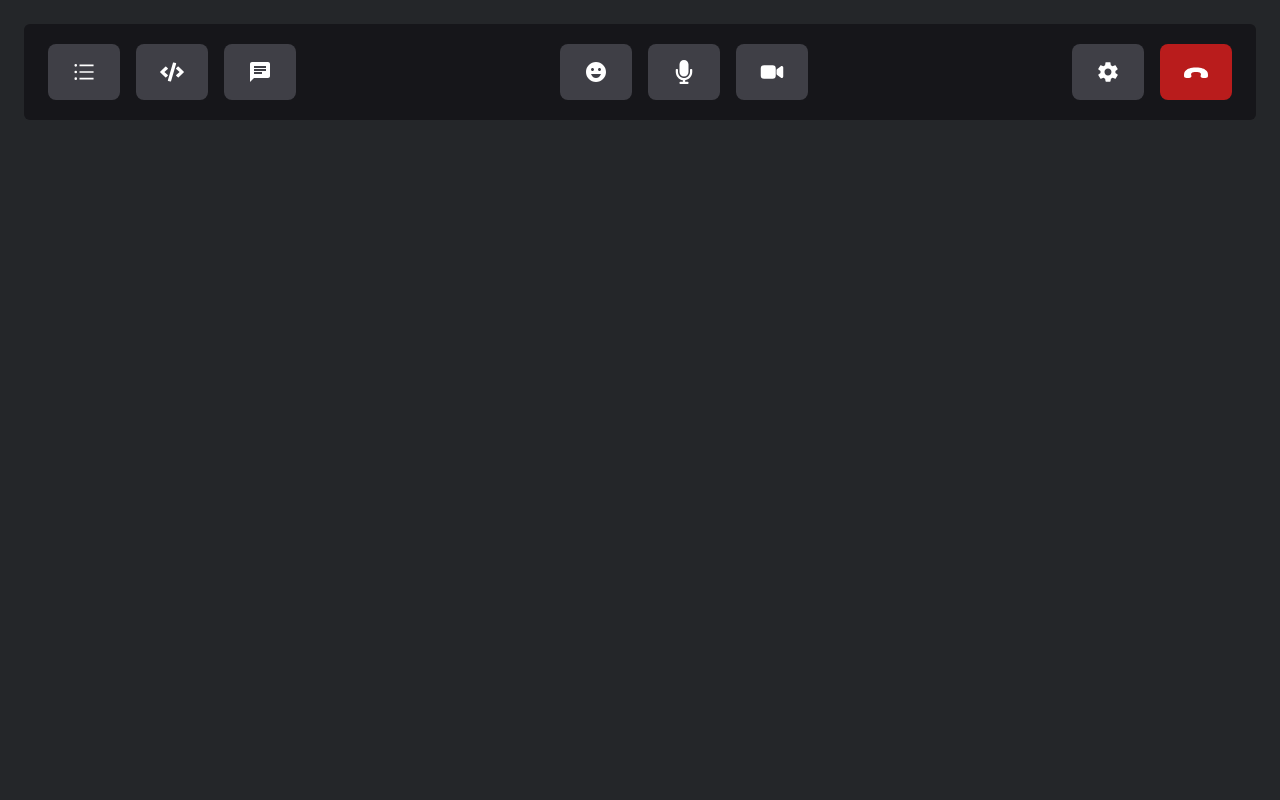
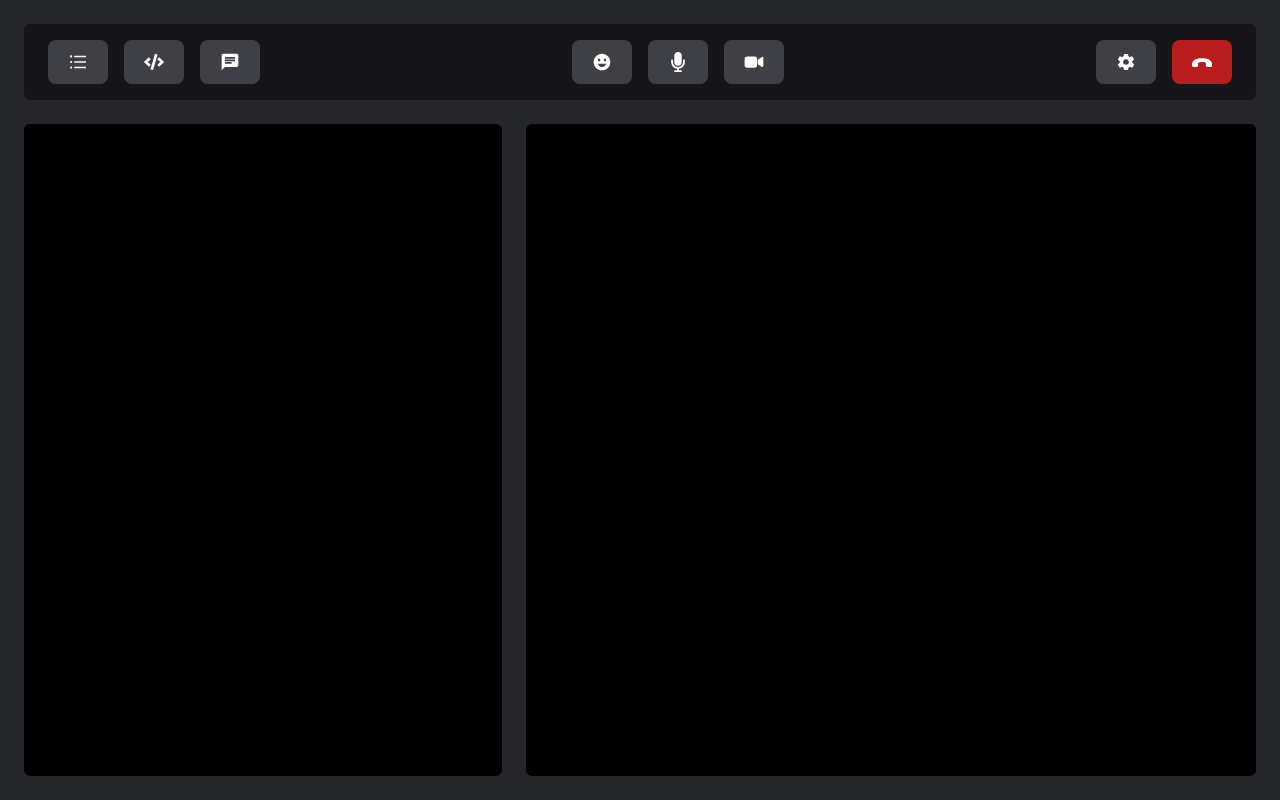
Before and after one commit to hustlerZzZ/talentIQ, a React (Vite) app in the folder frontend/: page /interviewee in a window 1280 px wide. Built offline with nearby package versions, Linux system fonts and the light colour scheme.

Commit message:
button fix

```diff
--- a/frontend/src/Components/Chat.tsx
+++ b/frontend/src/Components/Chat.tsx
@@ -3,8 +3,8 @@ import { MdChat } from "react-icons/md";
 function Chats() {
   return (
     <>
-        <button className="px-6 py-4 bg-zinc-700 rounded-lg flex justify-center items-center">
-            <MdChat className="text-white text-2xl" />
+        <button className="px-5 py-3 bg-zinc-700 rounded-lg flex justify-center items-center">
+            <MdChat className="text-white text-xl" />
              </button>
     </>
   )
--- a/frontend/src/Components/CodeEditor.tsx
+++ b/frontend/src/Components/CodeEditor.tsx
@@ -4,8 +4,8 @@ import { FaCode } from "react-icons/fa";
 function CodeEditor() {
   return (
     <>
-        <button className="px-6 py-4 bg-zinc-700 rounded-lg flex justify-center items-center">
-            <FaCode className="text-white text-2xl" />
+        <button className="px-5 py-3 bg-zinc-700 rounded-lg flex justify-center items-center">
+            <FaCode className="text-white text-xl" />
              </button>
     </>
   )
--- a/frontend/src/Components/Emoji.tsx
+++ b/frontend/src/Components/Emoji.tsx
@@ -4,8 +4,8 @@ import { MdEmojiEmotions } from "react-icons/md";
 function Emoji() {
   return (
     <>
-        <button className="px-6 py-4 bg-zinc-700 rounded-lg flex justify-center items-center">
-            <MdEmojiEmotions className="text-white text-2xl" />
+        <button className="px-5 py-3  bg-zinc-700 rounded-lg flex justify-center items-center">
+            <MdEmojiEmotions className="text-white text-xl" />
           </button>
     </>
   )
--- a/frontend/src/Components/EndCallButton.tsx
+++ b/frontend/src/Components/EndCallButton.tsx
@@ -4,8 +4,8 @@ function EndCallButton() {
     return (
     <>
 
-          <button className="px-6 py-4 bg-red-700 rounded-lg flex justify-center items-center">
-            <ImPhoneHangUp className="text-white text-2xl" />
+          <button className="px-5 py-3 bg-red-700 rounded-lg flex justify-center items-center">
+            <ImPhoneHangUp className="text-white text-xl" />
           </button>
 
 
--- a/frontend/src/Components/Mic.tsx
+++ b/frontend/src/Components/Mic.tsx
@@ -4,8 +4,8 @@ import { FaMicrophone } from "react-icons/fa";
 function Mic() {
   return (
     <>
-        <button className="px-6 py-4 bg-zinc-700 rounded-lg flex justify-center items-center">
-            <FaMicrophone className="text-white text-2xl" />
+        <button className="px-5 py-3 bg-zinc-700 rounded-lg flex justify-center items-center">
+            <FaMicrophone className="text-white text-xl" />
           </button>
     </>
   )
--- a/frontend/src/Components/Quiz.tsx
+++ b/frontend/src/Components/Quiz.tsx
@@ -4,8 +4,8 @@ import { AiOutlineBars } from "react-icons/ai";
 function Quiz() {
   return (
     <>
-        <button className="px-6 py-4 bg-zinc-700 rounded-lg flex justify-center items-center">
-            <AiOutlineBars className="text-white text-2xl" />
+        <button className="px-5 py-3 bg-zinc-700 rounded-lg flex justify-center items-center">
+            <AiOutlineBars className="text-white text-xl" />
              </button>
     </>
   )
--- a/frontend/src/Components/Setting.tsx
+++ b/frontend/src/Components/Setting.tsx
@@ -4,8 +4,8 @@ import { IoMdSettings } from "react-icons/io";
 function Setting() {
   return (
     <>
-        <button className="px-6 py-4 bg-zinc-700 rounded-lg flex justify-center items-center">
-            <IoMdSettings className="text-white text-2xl" />
+        <button className="px-5 py-3 bg-zinc-700 rounded-lg flex justify-center items-center">
+            <IoMdSettings className="text-white text-xl" />
           </button>
     </>
   )
--- a/frontend/src/Components/VideoCall.tsx
+++ b/frontend/src/Components/VideoCall.tsx
@@ -5,8 +5,8 @@ import { IoVideocam } from "react-icons/io5";
 function VideoCall() {
   return (
     <>
-         <button className="px-6 py-4 bg-zinc-700 rounded-lg flex justify-center items-center">
-            <IoVideocam className="text-white text-2xl" />
+         <button className="px-5 py-3 bg-zinc-700 rounded-lg flex justify-center items-center">
+            <IoVideocam className="text-white text-xl" />
           </button>
     </>
   )
--- a/frontend/src/interviewee-dashboard/Interviewee.tsx
+++ b/frontend/src/interviewee-dashboard/Interviewee.tsx
@@ -12,8 +12,8 @@ import VideoCall from "../Components/VideoCall";
 function Interviewee() {
   return (
     <>
-      <div className="h-screen p-6 bg-[#242629]">
-        <div className="h-24 w-full px-6 bg-[#16161a] rounded-md flex items-center justify-between">
+      <div className="w-full grid grid-cols-10 grid-rows-[auto_1fr] h-screen gap-6 p-6 bg-[#242629]">
+        <div className="col-span-10 py-4 px-6 bg-[#16161a] rounded-md flex items-center justify-between">
           <div className="flex gap-4">
           <Quiz/>
           <CodeEditor/>
@@ -35,10 +35,10 @@ function Interviewee() {
 
           </div>
         </div>
-        <div>
-          <div></div>
-          <div></div>
-        </div>
+
+          <div className="col-span-4 row-span-9 bg-black rounded-md"></div>
+          <div className="col-span-6 row-span-9 bg-black rounded-md"></div>
+
       </div>
     </>
   );
```
